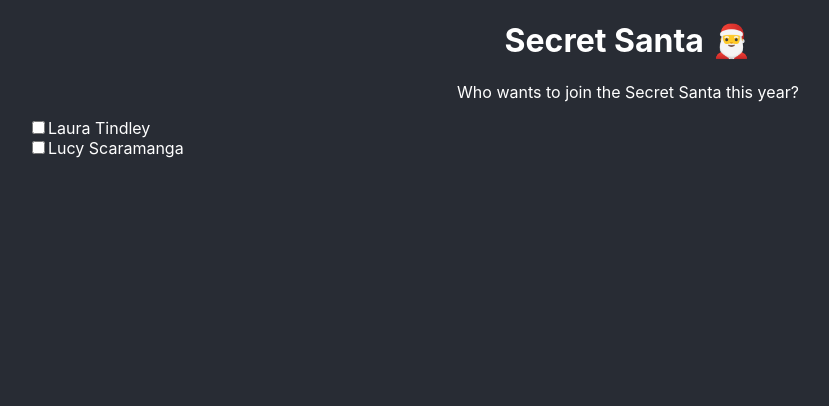
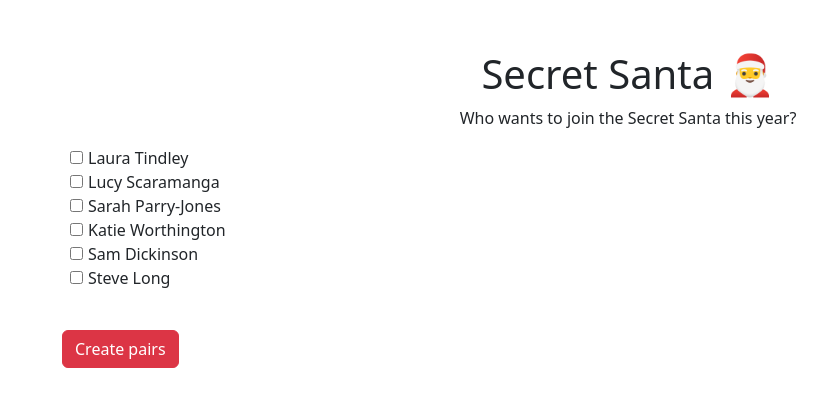
Before and after one commit to lauratindley/secret-santa, a React (Create React App) app: page / in a window 1280 px wide. Shown: the top 406 px of the page, without its empty margins (12-841 px from the left). Built offline with nearby package versions, Linux system fonts and the light colour scheme.

Commit message:
added bootstrap & button

```diff
--- a/package.json
+++ b/package.json
@@ -6,6 +6,7 @@
     "@testing-library/jest-dom": "^5.17.0",
     "@testing-library/react": "^13.4.0",
     "@testing-library/user-event": "^13.5.0",
+    "bootstrap": "^5.3.3",
     "react": "^18.2.0",
     "react-dom": "^18.2.0",
     "react-scripts": "5.0.1",
--- a/src/SecretSanta.css
+++ b/src/SecretSanta.css
@@ -1,3 +1,7 @@
+body {
+  padding: 50px;
+}
+
 h1,
 p {
   text-align: center;
@@ -6,3 +10,7 @@ p {
 .names {
   list-style: none;
 }
+
+.name {
+  padding-left: 5px;
+}
--- a/src/SecretSanta.js
+++ b/src/SecretSanta.js
@@ -1,4 +1,5 @@
 import React from "react";
+import "bootstrap/dist/css/bootstrap.css";
 import "./SecretSanta.css";
 
 export default function SecretSanta() {
@@ -9,15 +10,34 @@ export default function SecretSanta() {
       <form>
         <ul className="names">
           <li>
-            <input type="checkbox" id="lauraTindley" className="name"></input>
+            <input type="checkbox" id="lauraT" className="name"></input>
             <label className="name">Laura Tindley</label>
           </li>
           <li>
-            <input type="checkbox" id="lucyScaramanga" className="name"></input>
+            <input type="checkbox" id="lucyS" className="name"></input>
             <label className="name">Lucy Scaramanga</label>
+          </li>
+          <li>
+            <input type="checkbox" id="sarahPJ" className="name"></input>
+            <label className="name">Sarah Parry-Jones</label>
+          </li>
+          <li>
+            <input type="checkbox" id="katieW" className="name"></input>
+            <label className="name">Katie Worthington</label>
+          </li>
+          <li>
+            <input type="checkbox" id="samD" className="name"></input>
+            <label className="name">Sam Dickinson</label>
+          </li>
+          <li>
+            <input type="checkbox" id="SteveL" className="name"></input>
+            <label className="name">Steve Long</label>
           </li>
         </ul>
       </form>
+      <button type="button" class="btn btn-danger m-4">
+        Create pairs
+      </button>
     </div>
   );
 }
```
Also changed, not shown: 1 other file (tests, documents, lock files or other folders).
